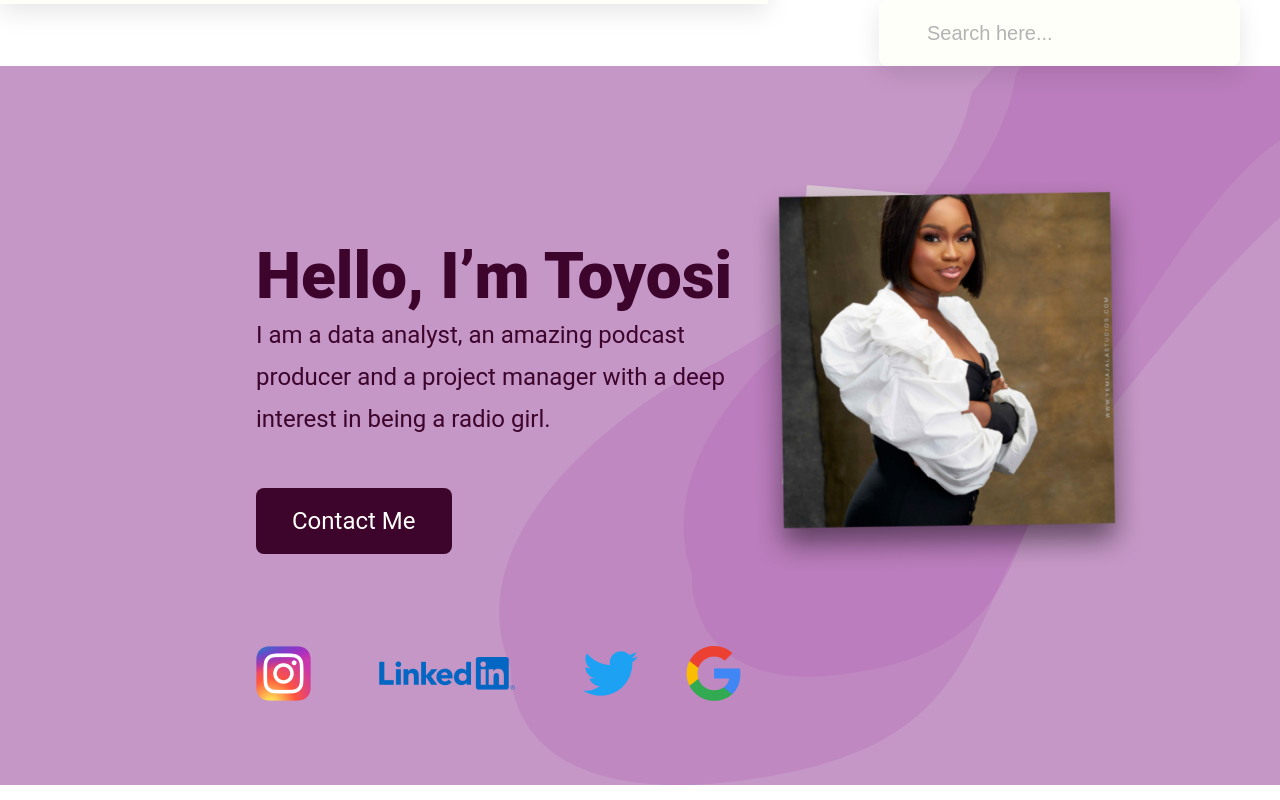
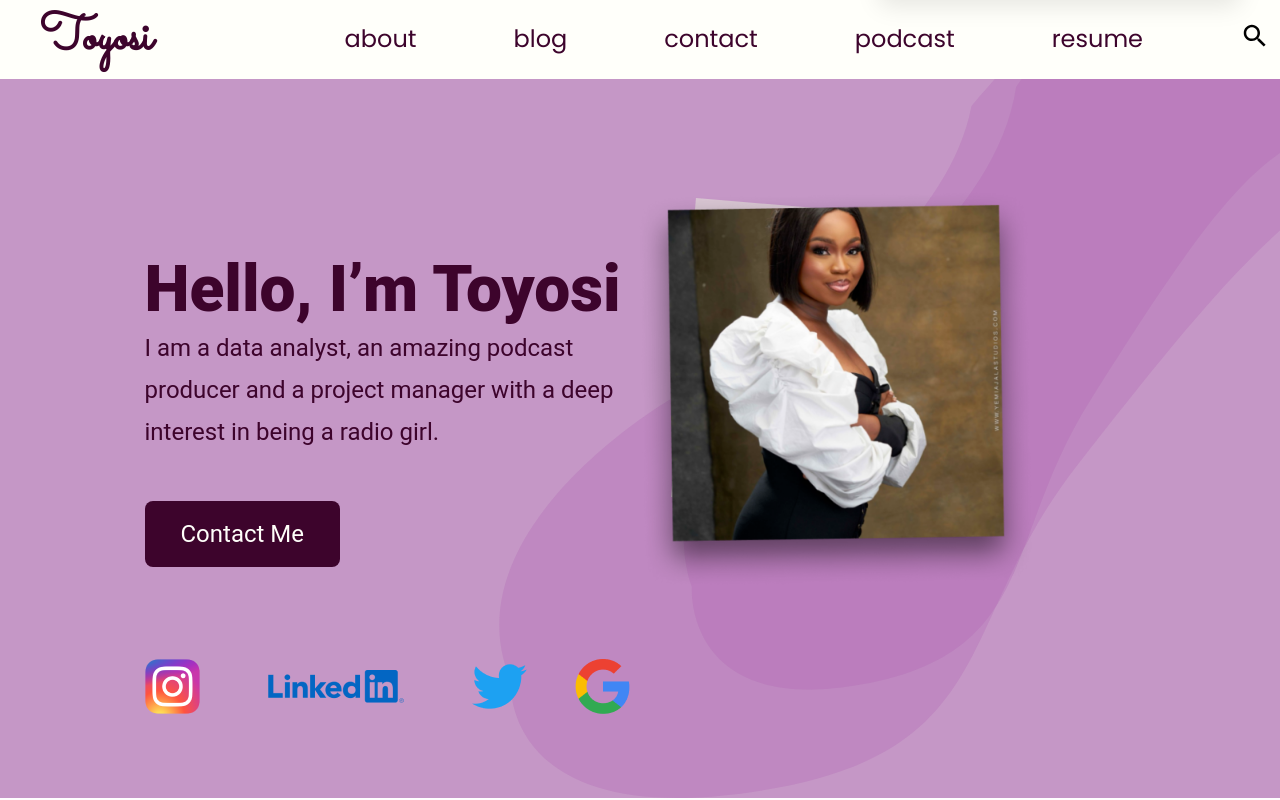
Before and after one commit to resourcefulmind/toyosiPortfolio, a plain HTML site: page index.html in a window 1280 px wide. Drawn offline with Linux system fonts and the light colour scheme.

Commit message:
--- Auto-Git Commit ---

```diff
--- a/index.html
+++ b/index.html
@@ -13,6 +13,7 @@
     />
   </head>
   <body>
+    <div class="entire-container">
       <!-- Search box -->
       <div class="search-box">
         <input type="text" placeholder="Search here..." />
@@ -89,7 +90,10 @@
             </div>
             <!-- Hero Profile Photo -->
             <div class="hero-image">
-            <img src="./images/toyosi.png" alt="A photo of Toyosi Adebusuyi" />
+              <img
+                src="./images/toyosi.png"
+                alt="A photo of Toyosi Adebusuyi"
+              />
               <div class="photo-bg"></div>
             </div>
           </header>
@@ -142,5 +146,6 @@
 
       <!-- JavaScript -->
       <script src="./main.js"></script>
+    </div>
   </body>
 </html>
--- a/style.css
+++ b/style.css
@@ -12,19 +12,22 @@ body {
     font-family: "Roboto", sans-serif ;
 }
 
+.entire-container {
+    margin-top: -68px;
+}
+
 /* The Navigation */
 
 .nav-container {
     background: #FFFFFA;
     box-shadow: 0px 8px 24px rgba(0, 0, 0, 0.1);
     height: 81px;
-    margin-top: -77px;
+    top: -77px;
     z-index: 500;
-    position: relative;
 }
 
 .wrapper {
-    width: 1200px;
+    max-width: 1200px;
     margin: 0 auto;
 }
 
@@ -230,19 +233,16 @@ header .hero-image .photo-bg {
 
 /* MEDIA QUERIES */
 
-@media (min-width: 768px) {
-    .nav-container {
-        position: absolute;
-        width: 768px;
-        height: 81px;
-        left: 0px;
-        top: 0px;
+/* Small devices (tablets, 768px and up) */
+
+@media (max-width: 767px) {
+    .entire-container {
+        border: 2px solid salmon;
+        width: 100%;
     }
 
-    .wrapper {
-        width: 768px;
-        margin: 0 auto;
-    }
+
+
 
 }
 
```
Lines whose indentation alone changed are shown as unchanged.
